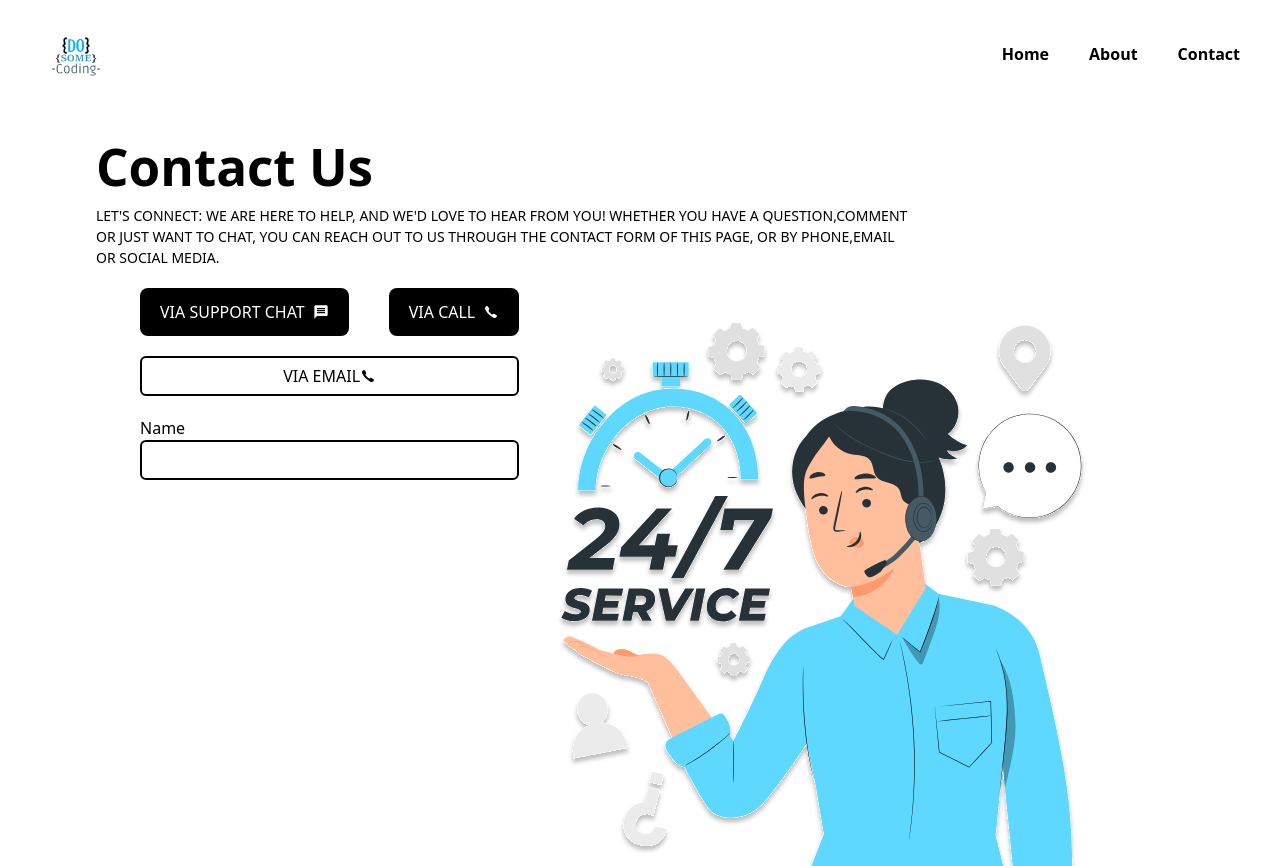
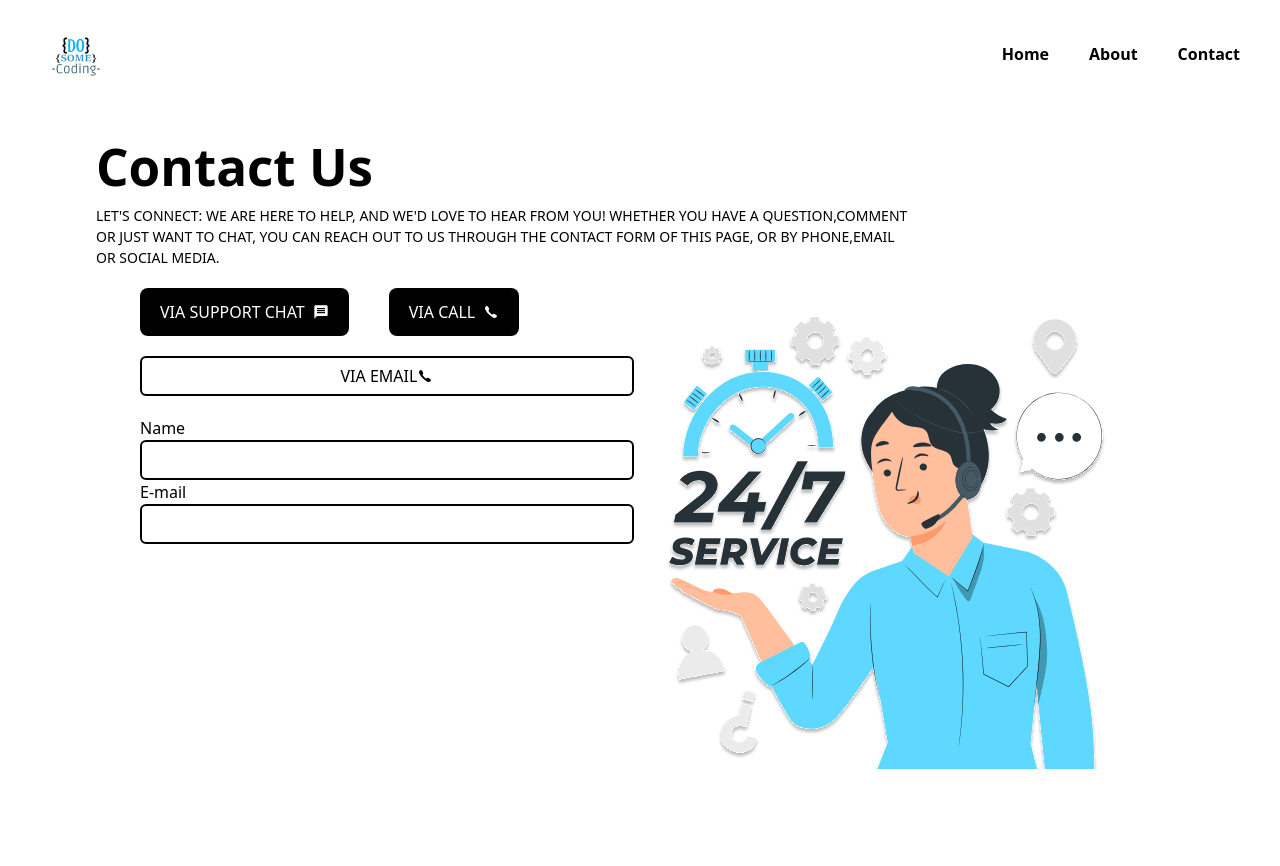
Before and after one commit to aadarshraj02/React-Forms, a React (Vite) app: page / in a window 1280 px wide. After the commit the page ends 800 px from the top, so only its background shows below. Built offline with nearby package versions, Linux system fonts and the light colour scheme.

Commit message:
added input fild email

```diff
--- a/src/components/ContactForm.jsx
+++ b/src/components/ContactForm.jsx
@@ -27,6 +27,13 @@ function ContactForm() {
               type="text"
               name="name"
             />
+            <label htmlFor="email">E-mail</label>
+            <input
+              className="h-[40px] px-2 w-full border-2 relative rounded-md
+              border-black"
+              type="email"
+              name="name"
+            />
           </form>
         </div>
       </div>
```
